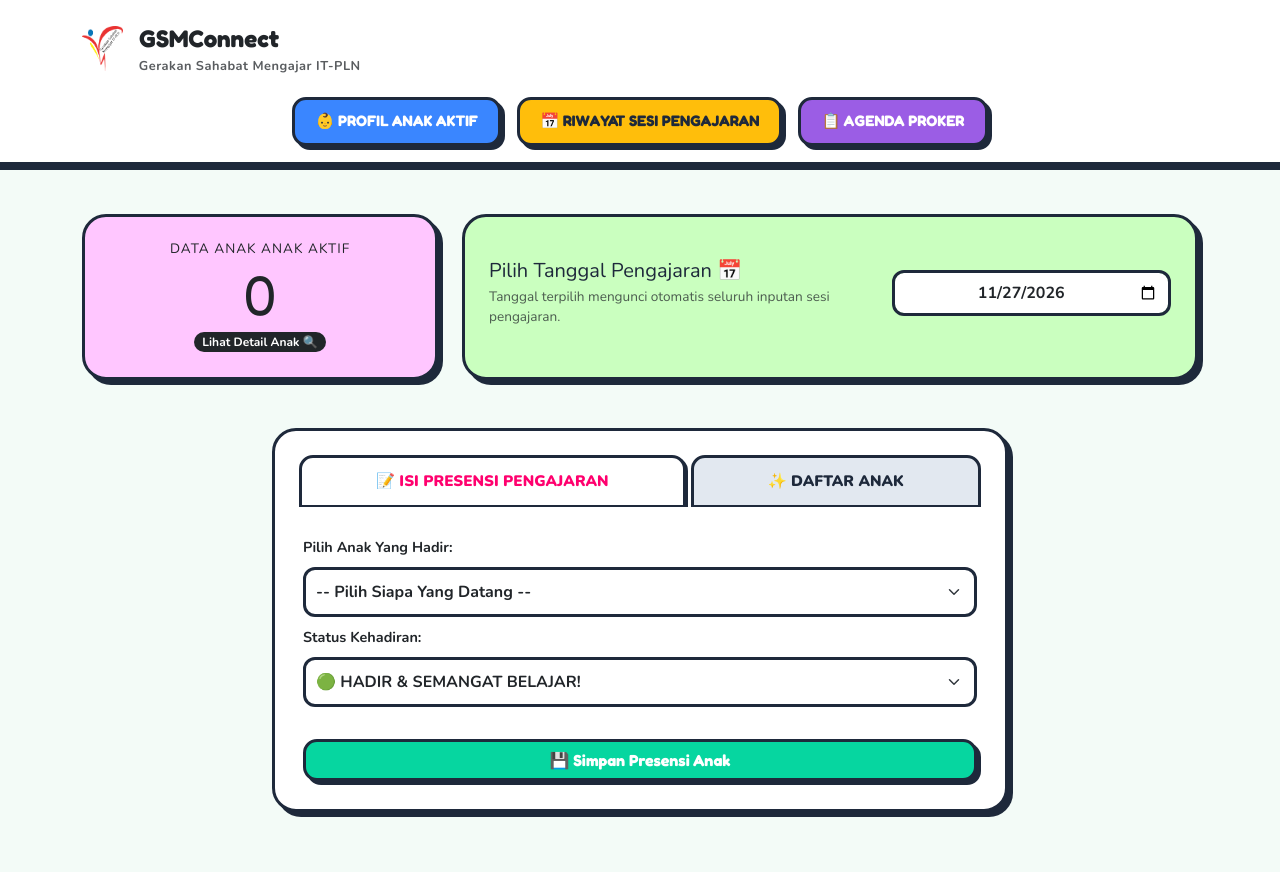
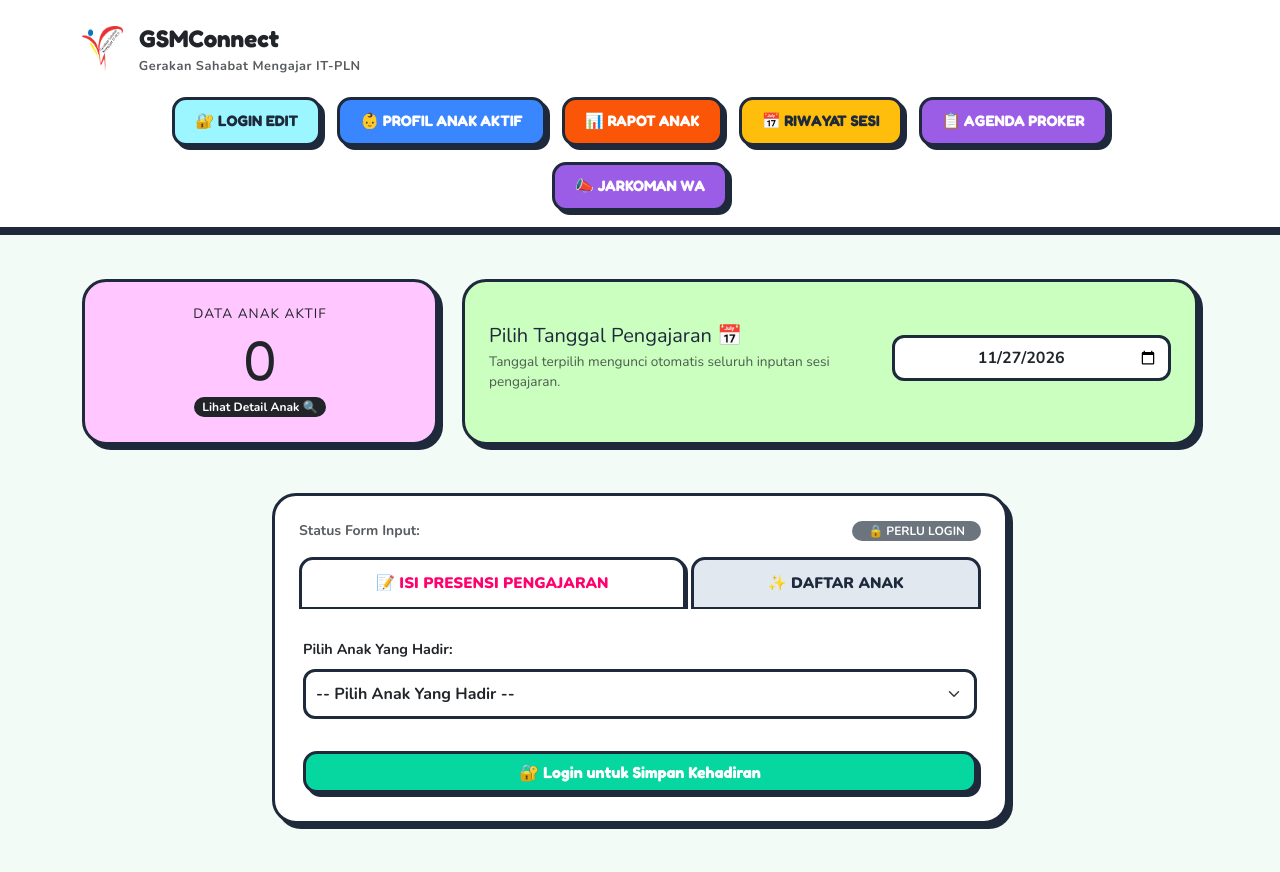
Before and after one commit to LintangAngrenggani/PendataanAnakGerakanSahabatMengajar, a PHP site: page / in a window 1280 px wide. Before the commit the page ends 817 px from the top, so only its background shows below. Run offline with PHP 8.4, Linux system fonts and the light colour scheme; data that the repository does not hold is empty.

Commit message:
index.php

```diff
--- a/index.php
+++ b/index.php
@@ -7,7 +7,12 @@ if (empty($_SESSION['csrf_token'])) {
     $_SESSION['csrf_token'] = bin2hex(random_bytes(32));
 }
 
+// Kredensial akses edit / input data
+const EDIT_USERNAME = 'koneksi';
+const EDIT_PASSWORD = 'koneksioke';
+
 $notifikasi = ['tipe' => null, 'pesan' => null];
+$bukaModalLogin = false;
 
 function proteksi(string $teks): string {
     return htmlspecialchars($teks, ENT_QUOTES | ENT_SUBSTITUTE, 'UTF-8');
@@ -27,6 +32,25 @@ if ($_SERVER['REQUEST_METHOD'] === 'POST') {
 
     if (!hash_equals($_SESSION['csrf_token'], $tokenForm)) {
         $notifikasi = ['tipe' => 'danger', 'pesan' => 'Waktu Sesi habis, yuk muat ulang halaman!'];
+    } elseif ($jenisForm === 'login_edit') {
+        $inputUser = trim((string)($_POST['username'] ?? ''));
+        $inputPass = (string)($_POST['password'] ?? '');
+
+        if (hash_equals(EDIT_USERNAME, $inputUser) && hash_equals(EDIT_PASSWORD, $inputPass)) {
+            $_SESSION['akses_edit_gsm'] = true;
+            $notifikasi = ['tipe' => 'success', 'pesan' => '🔓 Akses edit & input berhasil dibuka!'];
+        } else {
+            $_SESSION['akses_edit_gsm'] = false;
+            $notifikasi = ['tipe' => 'danger', 'pesan' => '🚫 Username atau password salah!'];
+            $bukaModalLogin = true;
+        }
+    } elseif ($jenisForm === 'logout_edit') {
+        unset($_SESSION['akses_edit_gsm']);
+        $notifikasi = ['tipe' => 'warning', 'pesan' => '🔒 Akses edit & input telah dikunci kembali.'];
+    } else {
+        if (empty($_SESSION['akses_edit_gsm'])) {
+            $notifikasi = ['tipe' => 'danger', 'pesan' => '🔒 Masukkan username & password terlebih dahulu untuk menyimpan data!'];
+            $bukaModalLogin = true;
         } else {
             $kendala = [];
 
@@ -60,18 +84,15 @@ if ($_SERVER['REQUEST_METHOD'] === 'POST') {
                     header('Location: index.php?sukses=anak_baru');
                     exit;
                 }
-        }
-
-        elseif ($jenisForm === 'mark_attendance') {
+            } elseif ($jenisForm === 'mark_attendance') {
                 $studentId = (int)($_POST['student_id'] ?? 0);
-            $statusHadir = (string)($_POST['attendance_status'] ?? '0');
 
                 if ($studentId <= 0) {
                     $kendala[] = 'Silakan pilih nama anak didik terlebih dahulu ya!';
                 }
 
                 if (count($kendala) === 0) {
-                $jsonHasil = json_encode(['attendance' => ($statusHadir === '1'), 'stationery'=>true, 'homework'=>true, 'behavior_good'=>true]);
+                    $jsonHasil = json_encode(['attendance' => true, 'stationery' => true, 'homework' => true, 'behavior_good' => true]);
                     $kirimPresensi = $pdo->prepare('INSERT INTO attendance_records (student_id, session_date, checklist_json) VALUES (?, ?, ?)');
                     $kirimPresensi->execute([$studentId, $tanggalSesiAktif, $jsonHasil]);
                     header('Location: index.php?sukses=absen_oke');
@@ -84,11 +105,14 @@ if ($_SERVER['REQUEST_METHOD'] === 'POST') {
             }
         }
     }
+}
+
+$punyaAksesEdit = !empty($_SESSION['akses_edit_gsm']);
 
 if (($_GET['sukses'] ?? '') === 'anak_baru') {
     $notifikasi = ['tipe' => 'success', 'pesan' => 'Hore! Data Anak baru berhasil disimpan! 🎉'];
 } elseif (($_GET['sukses'] ?? '') === 'absen_oke') {
-    $notifikasi = ['tipe' => 'success', 'pesan' => 'Presensi harian berhasil dicatat! Mantap! 👍'];
+    $notifikasi = ['tipe' => 'success', 'pesan' => 'Presensi kehadiran berhasil dicatat! Mantap! 👍'];
 }
 
 $totalAnakAktif = (int)$pdo->query('SELECT COUNT(*) FROM students')->fetchColumn();
@@ -116,17 +140,6 @@ $dataSiswa = $pdo->query('SELECT id, child_name FROM students ORDER BY child_nam
             background-color: #ffffff;
             border-bottom: 4px solid #1e293b;
             box-shadow: 0 4px 0px #1e293b;
-        }
-        .logo-gsm-box {
-            background-color: #ff006e;
-            color: white;
-            padding: 6px 14px;
-            border: 3px solid #1e293b;
-            border-radius: 12px;
-            box-shadow: 2px 2px 0px #1e293b;
-            font-weight: 900;
-            font-family: 'Fredoka', sans-serif;
-            letter-spacing: 1px;
         }
         .bubble-card {
             background: #ffffff;
@@ -158,6 +171,8 @@ $dataSiswa = $pdo->query('SELECT id, child_name FROM students ORDER BY child_nam
         .btn-nav-blue { background-color: #3a86ff; color: white !important; }
         .btn-nav-yellow { background-color: #ffbe0b; color: #1e293b !important; }
         .btn-nav-purple { background-color: #9b5de5; color: white !important; }
+        .btn-nav-orange { background-color: #fb5607; color: white !important; }
+        .btn-nav-auth { background-color: #9bf6ff; color: #1e293b !important; }
 
         .btn-submit-fun {
             background-color: #06d6a0;
@@ -193,7 +208,7 @@ $dataSiswa = $pdo->query('SELECT id, child_name FROM students ORDER BY child_nam
         }
         .nav-tabs-fun .nav-link {
             border: 3px solid #1e293b !important;
-            border-radius: 14px 14px 14px 14px;
+            border-radius: 14px;
             font-weight: 900;
             background: #e2e8f0;
             color: #1e293b;
@@ -235,14 +250,31 @@ $dataSiswa = $pdo->query('SELECT id, child_name FROM students ORDER BY child_nam
        </a>
 
         <div class="d-flex flex-wrap w-100 w-md-auto gap-2 gap-md-3 justify-content-center">
+            <?php if ($punyaAksesEdit): ?>
+                <form method="post" class="d-inline flex-fill flex-md-grow-0">
+                    <input type="hidden" name="csrf_token" value="<?= proteksi((string)$_SESSION['csrf_token']) ?>">
+                    <input type="hidden" name="form_type" value="logout_edit">
+                    <button type="submit" class="btn btn-header-nav btn-nav-auth w-100">🔓 Kunci Edit</button>
+                </form>
+            <?php else: ?>
+                <button type="button" class="btn btn-header-nav btn-nav-auth flex-fill flex-md-grow-0" data-bs-toggle="modal" data-bs-target="#modalLoginEdit">
+                    🔐 Login Edit
+                </button>
+            <?php endif; ?>
             <a href="students-recap.php" class="btn btn-header-nav btn-nav-blue flex-fill flex-md-grow-0">
                 👶 Profil Anak Aktif
             </a>
+            <a href="rapot.php" class="btn btn-header-nav btn-nav-orange flex-fill flex-md-grow-0">
+                📊 Rapot Anak
+            </a>
             <a href="recap.php" class="btn btn-header-nav btn-nav-yellow flex-fill flex-md-grow-0">
-                📅 Riwayat Sesi Pengajaran
+                📅 Riwayat Sesi
             </a>
-            <a href="proker.php" class="btn btn-header-nav btn-nav-purple flex-fill flex-md-grow-0" style="background-color: #9b5de5; color: white !important;">
+            <a href="proker.php" class="btn btn-header-nav btn-nav-purple flex-fill flex-md-grow-0">
                 📋 Agenda Proker
+            </a>
+            <a href="jarkoman.php" class="btn btn-header-nav btn-nav-purple flex-fill flex-md-grow-0">
+                📣 Jarkoman WA
             </a>
         </div>
     </div>
@@ -253,7 +285,7 @@ $dataSiswa = $pdo->query('SELECT id, child_name FROM students ORDER BY child_nam
         <div class="col-12 col-md-4">
             <a href="students-recap.php" class="text-decoration-none text-dark">
                 <div class="bubble-card p-3 p-md-4 text-center h-100" style="background-color: #ffc6ff;">
-                    <h6 class="text-uppercase fw-black mb-1" style="letter-spacing:1px; font-size: 0.85rem;">Data Anak Anak Aktif</h6>
+                    <h6 class="text-uppercase fw-black mb-1" style="letter-spacing:1px; font-size: 0.85rem;">Data Anak Aktif</h6>
                     <div class="display-4 fw-black" style="font-family:'Fredoka';"><?= $totalAnakAktif ?></div>
                     <span class="badge bg-dark px-2 py-1 rounded-pill mt-1" style="font-size:0.75rem;">Lihat Detail Anak 🔍</span>
                 </div>
@@ -284,6 +316,13 @@ $dataSiswa = $pdo->query('SELECT id, child_name FROM students ORDER BY child_nam
             <?php endif; ?>
 
             <div class="bubble-card p-3 p-md-4">
+                <div class="d-flex justify-content-between align-items-center mb-3">
+                    <span class="fw-bold small text-muted">Status Form Input:</span>
+                    <span class="badge <?= $punyaAksesEdit ? 'bg-success' : 'bg-secondary' ?> px-3 py-1.5 rounded-pill">
+                        <?= $punyaAksesEdit ? '🔓 AKSES TERBUKA' : '🔒 PERLU LOGIN' ?>
+                    </span>
+                </div>
+
                 <ul class="nav nav-tabs nav-tabs-fun border-0 mb-4" id="funTab" role="tablist">
                     <li class="nav-item">
                         <button class="nav-link active" id="absen-tab" data-bs-toggle="tab" data-bs-target="#absen-panel" type="button">📝 ISI PRESENSI PENGAJARAN</button>
@@ -302,23 +341,21 @@ $dataSiswa = $pdo->query('SELECT id, child_name FROM students ORDER BY child_nam
                             <div class="col-12">
                                 <label class="form-label fw-bold text-dark" style="font-size: 0.9rem;">Pilih Anak Yang Hadir:</label>
                                 <select class="form-select fs-6" name="student_id" required>
-                                    <option value="" disabled selected>-- Pilih Siapa Yang Datang --</option>
+                                    <option value="" disabled selected>-- Pilih Anak Yang Hadir --</option>
                                     <?php foreach ($dataSiswa as $siswa): ?>
                                         <option value="<?= (int)$siswa['id'] ?>"><?= proteksi($siswa['child_name']) ?></option>
                                     <?php endforeach; ?>
                                 </select>
                             </div>
 
-                            <div class="col-12 mt-2">
-                                <label class="form-label fw-bold text-dark" style="font-size: 0.9rem;">Status Kehadiran:</label>
-                                <select class="form-select fs-6" name="attendance_status">
-                                    <option value="1" selected>🟢 HADIR & SEMANGAT BELAJAR!</option>
-                                    <option value="0">🔴 HALANGAN / IZIN</option>
-                                </select>
-                            </div>
-
                             <div class="col-12 text-center pt-3">
-                                <button type="submit" class="btn btn-submit-fun w-100 py-2.5 fs-6">💾 Simpan Presensi Anak</button>
+                                <?php if ($punyaAksesEdit): ?>
+                                    <button type="submit" class="btn btn-submit-fun w-100 py-2.5 fs-6">💾 Simpan Kehadiran Anak</button>
+                                <?php else: ?>
+                                    <button type="button" class="btn btn-submit-fun w-100 py-2.5 fs-6" data-bs-toggle="modal" data-bs-target="#modalLoginEdit">
+                                        🔐 Login untuk Simpan Kehadiran
+                                    </button>
+                                <?php endif; ?>
                             </div>
                         </form>
                     </div>
@@ -354,7 +391,13 @@ $dataSiswa = $pdo->query('SELECT id, child_name FROM students ORDER BY child_nam
                             </div>
 
                             <div class="col-12 text-center pt-3">
+                                <?php if ($punyaAksesEdit): ?>
                                     <button type="submit" class="btn btn-submit-fun w-100 py-2.5 fs-6" style="background-color: #ff006e;">✨ Daftarkan Anak Baru</button>
+                                <?php else: ?>
+                                    <button type="button" class="btn btn-submit-fun w-100 py-2.5 fs-6" style="background-color: #ff006e;" data-bs-toggle="modal" data-bs-target="#modalLoginEdit">
+                                        🔐 Login untuk Daftarkan Anak Baru
+                                    </button>
+                                <?php endif; ?>
                             </div>
                         </form>
                     </div>
@@ -365,6 +408,47 @@ $dataSiswa = $pdo->query('SELECT id, child_name FROM students ORDER BY child_nam
     </div>
 </main>
 
+<!-- MODAL LOGIN AKSES EDIT & INPUT -->
+<div class="modal fade" id="modalLoginEdit" tabindex="-1" aria-labelledby="modalLoginEditLabel" aria-hidden="true">
+    <div class="modal-dialog modal-dialog-centered">
+        <div class="modal-content bubble-card p-2">
+            <div class="modal-header border-bottom border-3 border-dark">
+                <h5 class="modal-title fun-title" id="modalLoginEditLabel">🔐 Verifikasi Akses Edit & Input</h5>
+                <button type="button" class="btn-close" data-bs-dismiss="modal" aria-label="Close"></button>
+            </div>
+            <form method="post">
+                <div class="modal-body">
+                    <input type="hidden" name="csrf_token" value="<?= proteksi((string)$_SESSION['csrf_token']) ?>">
+                    <input type="hidden" name="form_type" value="login_edit">
+                    <p class="small text-muted fw-bold mb-3">Masukkan username dan password untuk mengaktifkan akses input dan ubah data.</p>
+                    <div class="mb-3">
+                        <label for="inputUsername" class="form-label fw-bold">Username</label>
+                        <input type="text" class="form-control" id="inputUsername" name="username" placeholder="Masukkan username" required autocomplete="username">
+                    </div>
+                    <div class="mb-2">
+                        <label for="inputPassword" class="form-label fw-bold">Password</label>
+                        <input type="password" class="form-control" id="inputPassword" name="password" placeholder="Masukkan password" required autocomplete="current-password">
+                    </div>
+                </div>
+                <div class="modal-footer border-top border-3 border-dark">
+                    <button type="button" class="btn btn-outline-dark fw-bold rounded-3" data-bs-dismiss="modal">Batal</button>
+                    <button type="submit" class="btn btn-submit-fun px-4 py-2">🔓 Buka Akses</button>
+                </div>
+            </form>
+        </div>
+    </div>
+</div>
+
 <script src="https://cdn.jsdelivr.net/npm/bootstrap@5.3.3/dist/js/bootstrap.bundle.min.js"></script>
+<?php if ($bukaModalLogin): ?>
+<script>
+document.addEventListener('DOMContentLoaded', function () {
+    const modalEl = document.getElementById('modalLoginEdit');
+    if (modalEl) {
+        new bootstrap.Modal(modalEl).show();
+    }
+});
+</script>
+<?php endif; ?>
 </body>
 </html>
```
Lines whose indentation alone changed are shown as unchanged.
